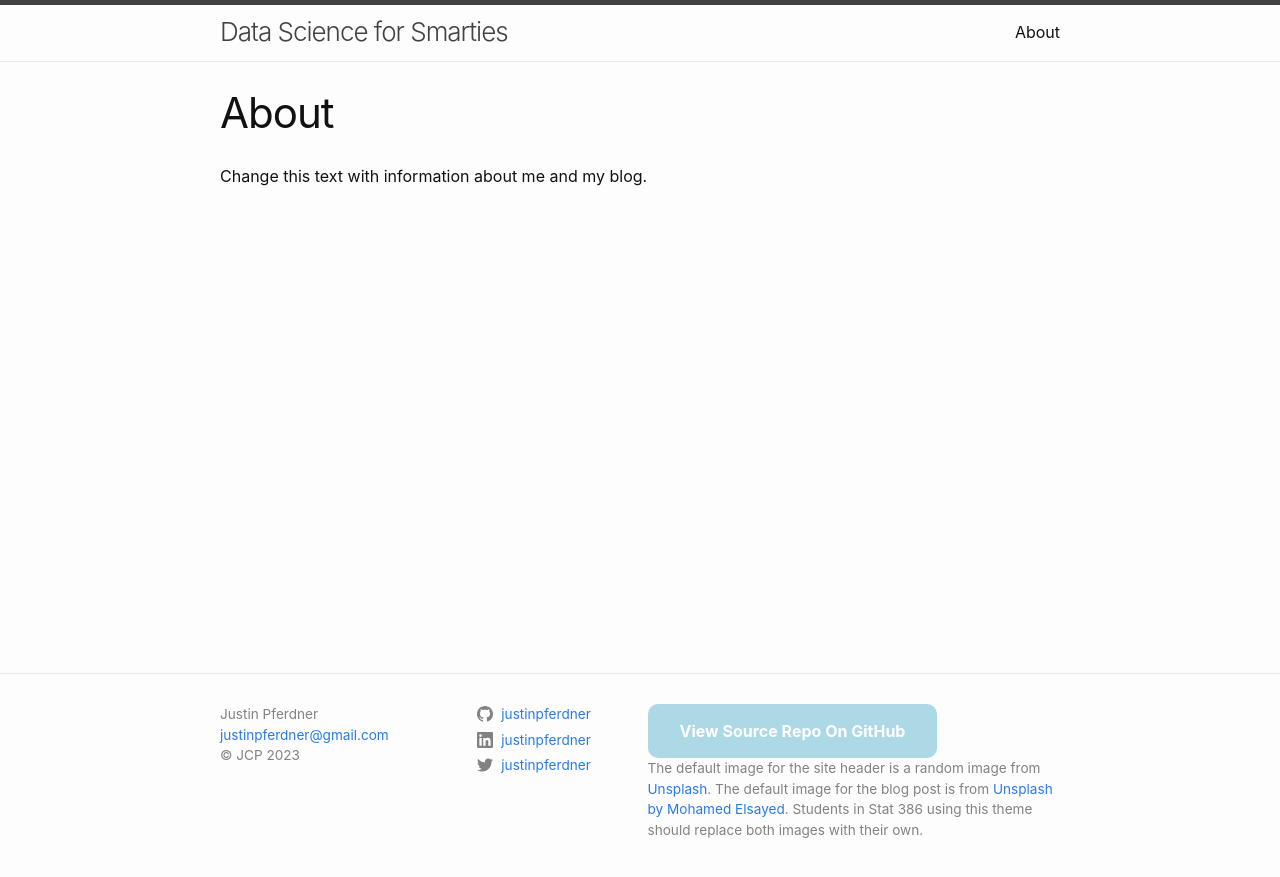
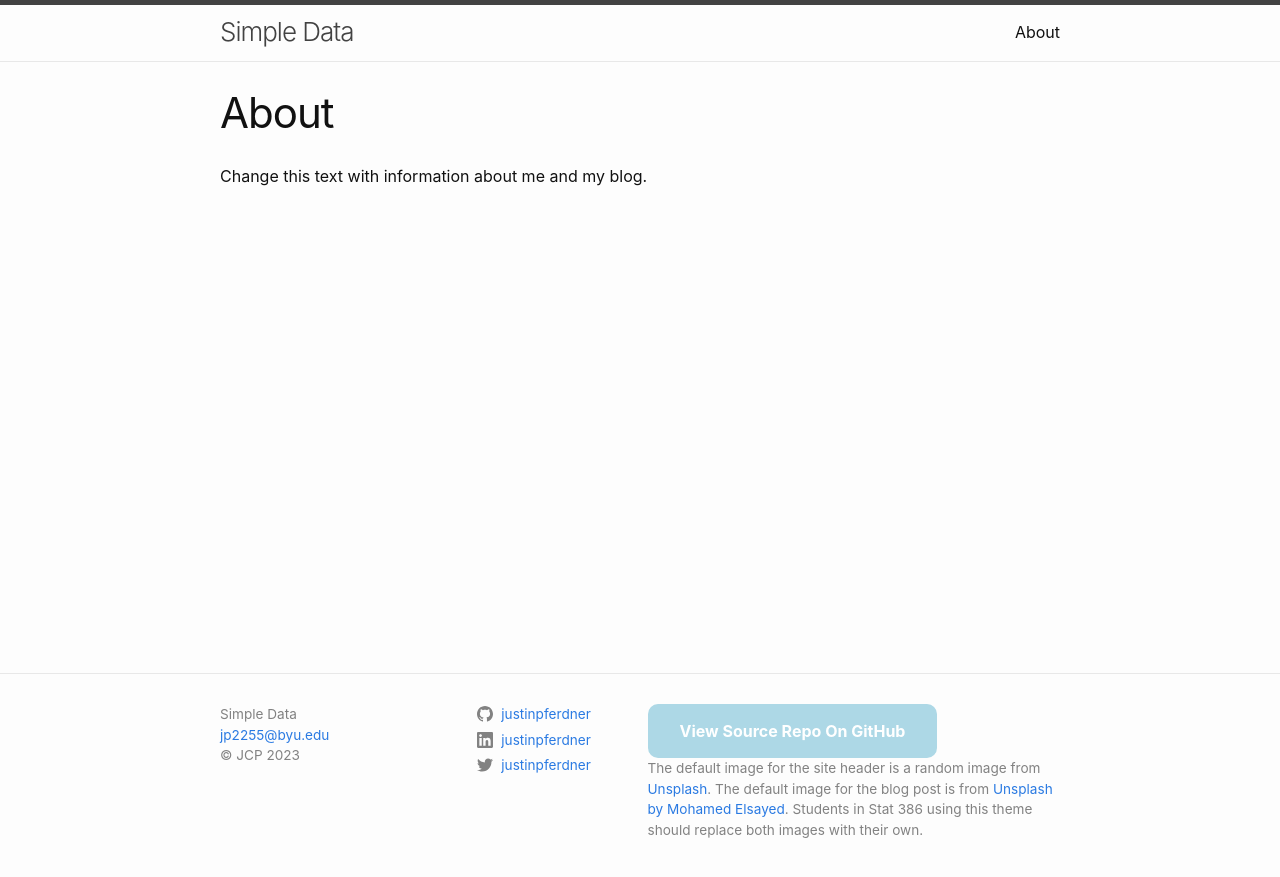
Before and after one commit to justinpferdner/justinpferdner.github.io, a Jekyll site: the page built from about.markdown, in a window 1280 px wide. Shown: the top 877 px of the page. Built offline with Jekyll 4.4.1, drawn with Linux system fonts in a browser that asks for light colours.

Commit message:
Update _config.yml
edit configurations

```diff
--- a/_config.yml
+++ b/_config.yml
@@ -18,13 +18,13 @@
 # You can create any custom variable you would like, and they will be accessible
 # in the templates via {{ site.myvariable }}.
 
-title: Data Science for Smarties
-email: "justinpferdner@gmail.com"
-description: "Data science projects completed by Justin Pferdner"
+title: Simple Data
+email: "jp2255@byu.edu"
+description: "Projects, posts, and topics to make Data Science simpler"
 baseurl: # "/justinpferdner.github.io" # the name of the repository
 url: "https://justinpferdner.github.io" #  change this to "https://<your-github-username>.github.io"
-image: https://source.unsplash.com/random
-author: Justin Pferdner
+image: "background.png"
+author: # Justin Pferdner
 copyright: JCP # Your initials or what you want the copyright to be.  Leave empty for no copyright
 footer_description: 'The default image for the site header is a random image from
         <a href="https://source.unsplash.com/random" target="_blank"> Unsplash</a>.
```
